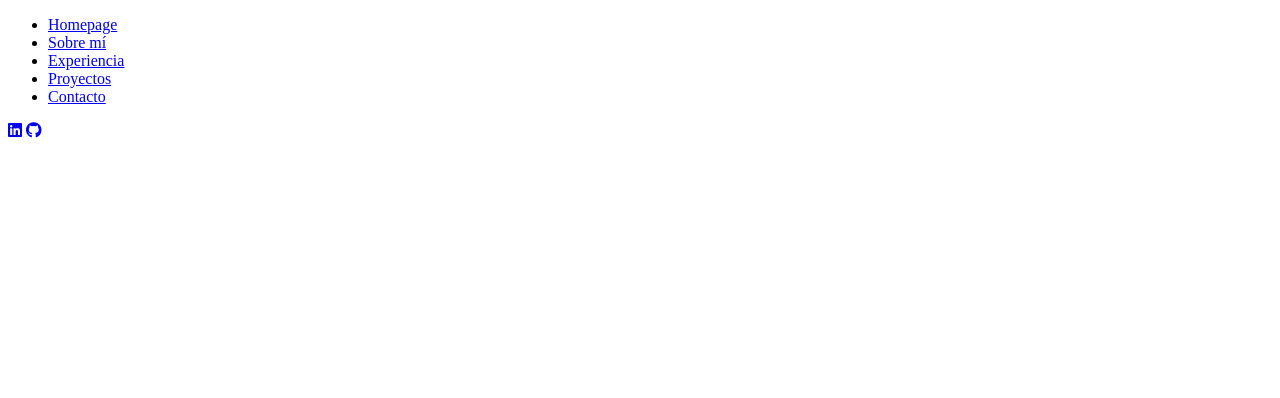
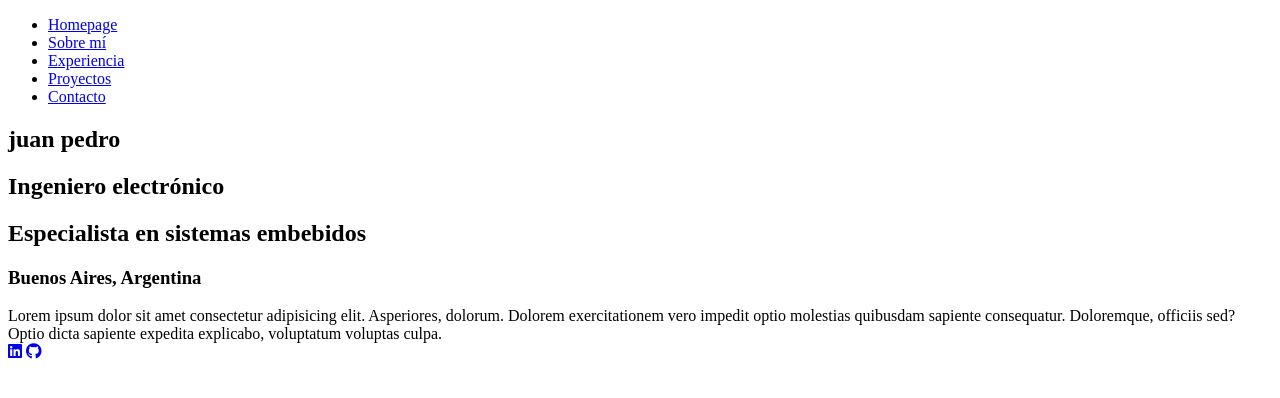
Before and after one commit to gastonvallasciani/web_personal, a plain HTML site: page index.html in a window 1280 px wide. Drawn offline with Linux system fonts and the light colour scheme.

Commit message:
agrego parte del index.html

```diff
--- a/index.html
+++ b/index.html
@@ -19,6 +19,20 @@
         </nav>
     </header>
 
+    <main>
+        <section>
+            <h1> juan pedro </h1>
+            <h2> Ingeniero electrónico </h3>
+            <h2> Especialista en sistemas embebidos </h3>
+            <h3> Buenos Aires, Argentina</h5>
+        </section>
+        <section>
+            <p1>
+                Lorem ipsum dolor sit amet consectetur adipisicing elit. Asperiores, dolorum. Dolorem exercitationem vero impedit optio molestias quibusdam sapiente consequatur. Doloremque, officiis sed? Optio dicta sapiente expedita explicabo, voluptatum voluptas culpa.
+            </p1>
+        </section>
+    </main>
+
     <footer>
         <div>
             <a href="https://www.linkedin.com/in/gaston-vallasciani/"><i class="fa-brands fa-linkedin"></i></a>
```
